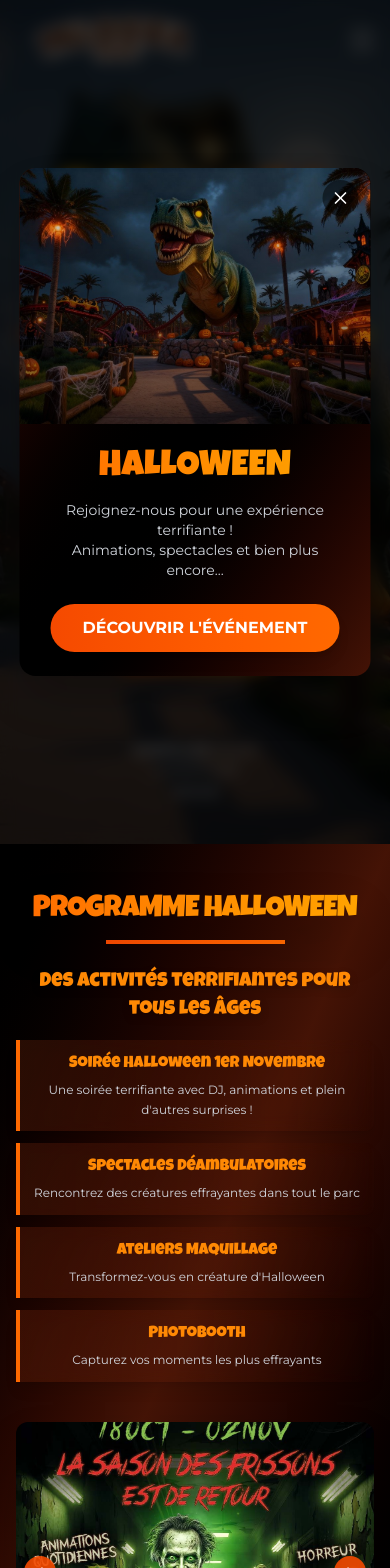
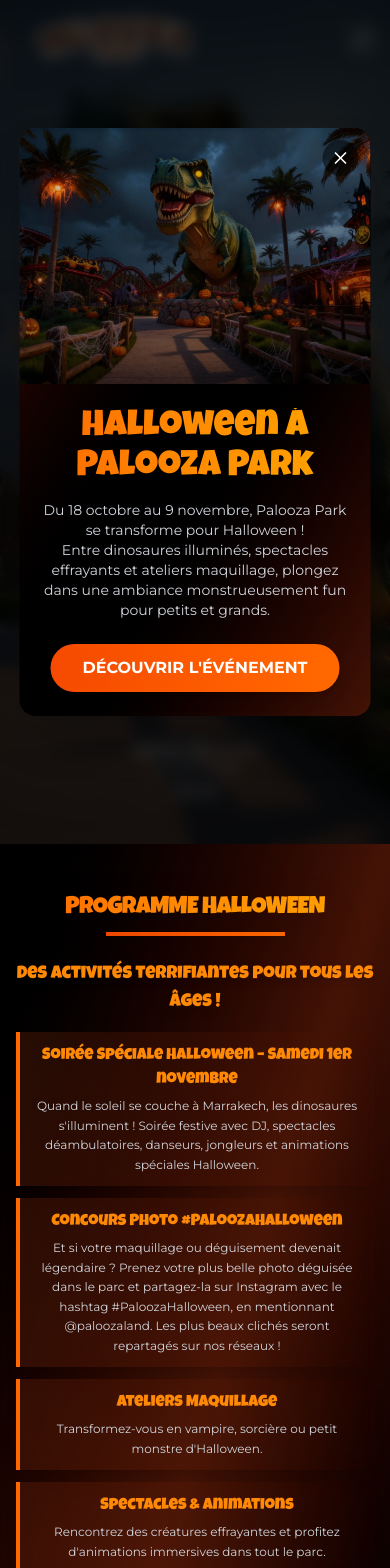
Before and after one commit to mouhcine7777/Paloozaland, a Next.js app: page / in a window 390 px wide. Shown: the top 1568 px of the page. Built offline with nearby package versions, Linux system fonts and the light colour scheme.

Commit message:
first commit10

```diff
--- a/src/app/components/HalloweenPopup.tsx
+++ b/src/app/components/HalloweenPopup.tsx
@@ -85,7 +85,7 @@
                     backgroundClip: 'text'
                   }}
                 >
-                  HALLOWEEN
+                  Halloween à Palooza Park
                 </motion.h2>
 
                 <motion.p
@@ -94,8 +94,8 @@
                   transition={{ delay: 0.3 }}
                   className="mb-6 font-montserrat text-gray-300 text-sm sm:text-base"
                 >
-                  Rejoignez-nous pour une expérience terrifiante !<br />
-                  Animations, spectacles et bien plus encore...
+                  Du 18 octobre au 9 novembre, Palooza Park se transforme pour Halloween !<br />
+                  Entre dinosaures illuminés, spectacles effrayants et ateliers maquillage, plongez dans une ambiance monstrueusement fun pour petits et grands.
                 </motion.p>
 
                 <motion.button
--- a/src/app/components/OffersSection.tsx
+++ b/src/app/components/OffersSection.tsx
@@ -15,20 +15,24 @@
 
   const activities = [
     {
-      title: "Soirée Halloween 1er Novembre",
-      description: "Une soirée terrifiante avec DJ, animations et plein d'autres surprises !"
+      title: "Soirée Spéciale Halloween – Samedi 1er novembre",
+      description: "Quand le soleil se couche à Marrakech, les dinosaures s'illuminent ! Soirée festive avec DJ, spectacles déambulatoires, danseurs, jongleurs et animations spéciales Halloween."
     },
     {
-      title: "Spectacles Déambulatoires",
-      description: "Rencontrez des créatures effrayantes dans tout le parc"
+      title: "Concours Photo #PaloozaHalloween",
+      description: "Et si votre maquillage ou déguisement devenait légendaire ? Prenez votre plus belle photo déguisée dans le parc et partagez-la sur Instagram avec le hashtag #PaloozaHalloween, en mentionnant @paloozaland. Les plus beaux clichés seront repartagés sur nos réseaux !"
     },
     {
       title: "Ateliers Maquillage",
-      description: "Transformez-vous en créature d'Halloween"
+      description: "Transformez-vous en vampire, sorcière ou petit monstre d'Halloween."
     },
     {
-      title: "Photobooth",
-      description: "Capturez vos moments les plus effrayants"
+      title: "Spectacles & Animations",
+      description: "Rencontrez des créatures effrayantes et profitez d'animations immersives dans tout le parc."
+    },
+    {
+      title: "Photobooth Halloween",
+      description: "Capturez vos moments les plus terrifiants avec vos proches !"
     }
   ];
 
@@ -126,7 +130,7 @@
             >
               {/* Halloween Title */}
               <motion.h2
-                className="mb-3 md:mb-4 font-dinosaur text-3xl sm:text-4xl md:text-5xl lg:text-6xl tracking-tight drop-shadow-2xl"
+                className="mb-2 md:mb-3 font-dinosaur text-2xl sm:text-3xl md:text-4xl lg:text-5xl tracking-tight drop-shadow-2xl"
                 style={{
                   background: 'linear-gradient(to right, #ff6b00, #ff8c00, #ffa500)',
                   WebkitBackgroundClip: 'text',
@@ -151,9 +155,9 @@
                 whileInView={{ opacity: 1 }}
                 transition={{ delay: 0.4 }}
                 viewport={{ once: true }}
-                className="mb-4 md:mb-6 font-dinosaur text-xl sm:text-2xl md:text-3xl text-orange-400 drop-shadow-lg"
+                className="mb-4 md:mb-6 font-dinosaur text-lg sm:text-xl md:text-2xl text-orange-400 drop-shadow-lg"
               >
-                Des activités terrifiantes pour tous les âges
+                Des activités terrifiantes pour tous les âges !
               </motion.h3>
 
               {/* Activities List */}
```
